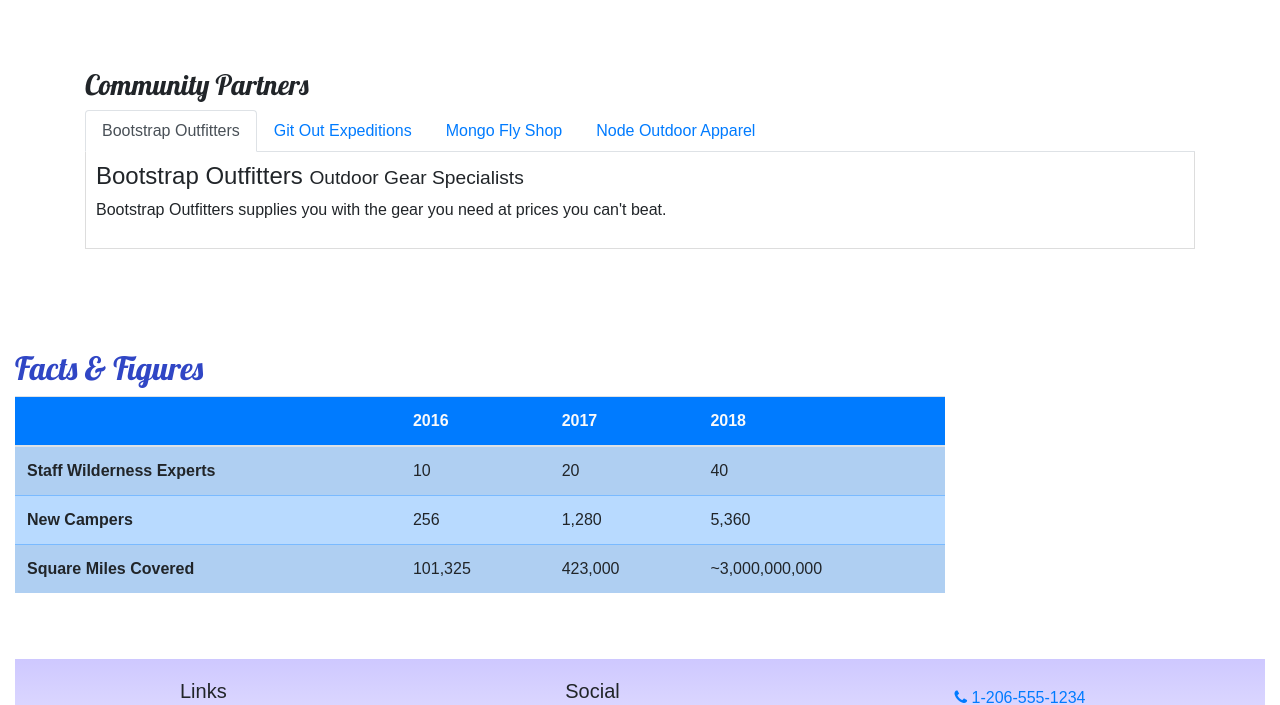
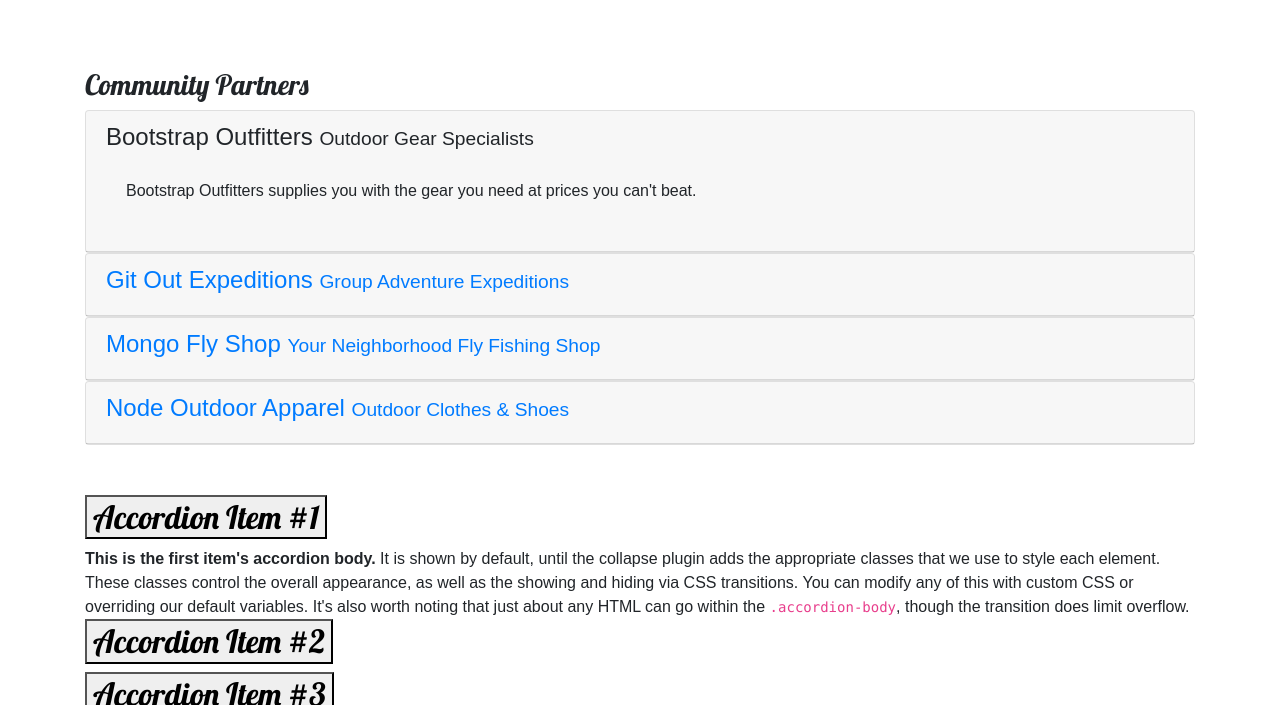
Before and after one commit to Silasj86/bootcampstuffs, a website: page aboutus.html in a window 1280 px wide. Shown: the part 810-1515 px from the top of the page. Drawn offline with nearby package versions, Linux system fonts and the light colour scheme.

Commit message:
accordian

```diff
--- a/aboutus.html
+++ b/aboutus.html
@@ -42,10 +42,12 @@
                 </button>
                 <div class="collapse navbar-collapse" id="nucampNavbar">
                     <ul class="navbar-nav">
-                <li class="nav-item active"><a class="nav-link" href="index.html"><i class="fa fa-home fa-lg"></i>Home</a></li>
+                        <li class="nav-item active"><a class="nav-link" href="index.html"><i
+                                    class="fa fa-home fa-lg"></i>Home</a></li>
                         <li class="nav-item"><a class="nav-link" href="#"><i class="fa fa-info fa-lg"></i>About</a></li>
                         <li class="nav-item"><a class="nav-link" href="#"><i class="fa fa-list fa-lg"></i>Sites</a></li>
-                <li class="nav-item"><a class="nav-link" href="contactus.html"><i class="fa fa-address-card fa-lg"></i>Contact</a></li>
+                        <li class="nav-item"><a class="nav-link" href="contactus.html"><i
+                                    class="fa fa-address-card fa-lg"></i>Contact</a></li>
                     </ul>
                 </div>
         </div>
@@ -56,6 +58,7 @@
             <li class="breadcrumb-item"><a href="index.html">Home</a></li>
             <li class="breadcrumb-item active">About</li>
         </ol>
+    </div>
 
     <div class="container">
         <div>
@@ -69,7 +72,11 @@
         <div class="row row-content">
             <div class="col-sm-6">
                 <h3>Our Mission</h3>
-                <p>We present a curated database of the best campsites in the vast woods and backcountry of the World Wide Web Wilderness. We increase access to adventure for the public while promoting safe and respectful use of resources. The expert wilderness trekkers on our staff personally verify each campsite to make sure that they are up to our standards. We also present a platform for campers to share reviews on campsites they have visited with  each other.</p>
+                <p>We present a curated database of the best campsites in the vast woods and backcountry of the
+                    World Wide Web Wilderness. We increase access to adventure for the public while promoting safe
+                    and respectful use of resources. The expert wilderness trekkers on our staff personally verify
+                    each campsite to make sure that they are up to our standards. We also present a platform for
+                    campers to share reviews on campsites they have visited with each other.</p>
             </div>
 
             <div class="col-sm-6">
@@ -92,7 +99,8 @@
             <div class="col">
                 <div class="card bg-light mt-3">
                     <blockquote class="blockquote card-body">
-                        <p class="mb-0">I will not follow where the path may lead, but I will go where there is no path, and I will leave a trail.</p>
+                        <p class="mb-0">I will not follow where the path may lead, but I will go where there is no
+                            path, and I will leave a trail.</p>
                         <footer class="blockquote-footer">Muriel Strode,
                             <cite title="Source Title">"Wind-Wafted Wild Flowers" -
                                 The Open Court, 1903
@@ -108,34 +116,116 @@
         <div class="row row-content">
             <div class="col">
                 <h3>Community Partners</h3>
-                <ul class="nav nav-tabs">
-                    <li class="nav-item"><a class="nav-link active" href="#bootstrap" role="tab" data-toggle="tab">Bootstrap Outfitters</a></li>
-                    <li class="nav-item"><a class="nav-link" href="#git" role="tab" data-toggle="tab">Git Out Expeditions</a></li>
-                    <li class="nav-item"> <a class="nav-link" href="#mongo" role="tab" data-toggle="tab">Mongo Fly Shop</a></li>
-                    <li class="nav-item"><a class="nav-link" href="#node" role="tab" data-toggle="tab">Node Outdoor Apparel</a></li>
-                </ul>
-                <div class="tab-content">
-                    <div role="tabpanel" class="tab-pane fade show active" id="bootstrap">
-                        <h4>Bootstrap Outfitters <small>Outdoor Gear Specialists</small></h4>
-                        <p class="d-none d-sm-block">Bootstrap Outfitters supplies you with the gear you need at prices you can't beat.</p>
+
+                <div class="accordian">
+                    <div class="card">
+                        <div role="tab" class="card-header">
+                            <h4>
+                                <a data-toggle="collapse" data-target="#bootstrap">
+                                    Bootstrap Outfitters <small>Outdoor Gear Specialists</small>
+                                </a>
+                            </h4>
+                            <div class="collapse show" id="bootstrap" data-parent="#accordion">
+                                <div class="card-body">
+                                    <p class="d-none d-sm-block">Bootstrap Outfitters supplies you with the gear you
+                                        need at prices you can't beat.</p>
                                 </div>
-                    <div role="tabpanel" class="tab-pane fade" id="git">
-                        <h4>Git Out Expeditions <small>Group Adventure Expeditions</small></h4>
-                        <p class="d-none d-sm-block">Join Git Out Expeditions to explore new horizons with a group of other adventurers!</p>
                             </div>
-                    <div role="tabpanel" class="tab-pane fade" id="mongo">
-                        <h4>Mongo Fly Shop <small>Your Neighborhood Fly Fishing Shop.</small></h4>
-                        <p class="d-none d-sm-block">Need a new fishing pole, a tacklebox, or flies of all kinds? Stop by Mongo Fly Shop.</p>
                         </div>
-                    <div role="tabpanel" class="tab-pane fade" id="node">
-                        <h4>Node Outdoor Apparel <small>Outdoor Clothes & Shoes</small></h4>
-                        <p class="d-none d-sm-block">From polar fleeces to swimsuits, hiking boots to waders, a visit to Node will be sure to get you covered.</p>
+                    </div>
+                    <div class="card">
+                        <div role="tab" class="card-header">
+                            <h4>
+                                <a class="collapsed" data-toggle="collapse" data-target="#git">
+                                    Git Out Expeditions <small>Group Adventure Expeditions</small>
+                                </a>
+                            </h4>
+                            <div class="collapse" id="git" data-parent="#accordion">
+                                <div class="card-body">
+                                    <p class="d-none d-sm-block">Join Git Out Expeditions to explore new horizons
+                                        with a group of other adventurers!</p>
+                                </div>
+                            </div>
+                        </div>
+                    </div>
+                    <div class="card">
+                        <div role="tab" class="card-header">
+                            <h4>
+                                <a class="collapsed" data-toggle="collapse" data-target="#mongo">
+                                    Mongo Fly Shop <small>Your Neighborhood Fly Fishing Shop</small>
+                                </a>
+                            </h4>
+                            <div class="collapse" id="mongo" data-parent="#accordion">
+                                <div class="card-body">
+                                    <p class="d-none d-sm-block">Need a new fishing pole, a tacklebox, or flies of
+                                        all kinds? Stop by Mongo Fly Shop.</p>
+                                </div>
+                            </div>
+                        </div>
+                    </div>
+                    <div class="card">
+                        <div role="tab" class="card-header">
+                            <h4>
+                                <a class="collapsed" data-toggle="collapse" data-target="#node">
+                                    Node Outdoor Apparel <small>Outdoor Clothes & Shoes</small>
+                                </a>
+                            </h4>
+                            <div class="collapse" id="node" data-parent="#accordion">
+                                <div class="card-body">
+                                    <p class="d-none d-sm-block">From polar fleeces to swimsuits, hiking boots to
+                                        waders, a visit to Node will be sure to get you covered.</p>
+                                </div>
+                            </div>
+                        </div>
                     </div>
                 </div>
             </div>
         </div>
 
+
+
+
+
+        <div class="accordion" id="accordionExample">
+            <div class="accordion-item">
+              <h2 class="accordion-header" id="headingOne">
+                <button class="accordion-button" type="button" data-bs-toggle="collapse" data-bs-target="#collapseOne" aria-expanded="true" aria-controls="collapseOne">
+                  Accordion Item #1
+                </button>
+              </h2>
+              <div id="collapseOne" class="accordion-collapse collapse show" aria-labelledby="headingOne" data-bs-parent="#accordionExample">
+                <div class="accordion-body">
+                  <strong>This is the first item's accordion body.</strong> It is shown by default, until the collapse plugin adds the appropriate classes that we use to style each element. These classes control the overall appearance, as well as the showing and hiding via CSS transitions. You can modify any of this with custom CSS or overriding our default variables. It's also worth noting that just about any HTML can go within the <code>.accordion-body</code>, though the transition does limit overflow.
                 </div>
+              </div>
+            </div>
+            <div class="accordion-item">
+              <h2 class="accordion-header" id="headingTwo">
+                <button class="accordion-button collapsed" type="button" data-bs-toggle="collapse" data-bs-target="#collapseTwo" aria-expanded="false" aria-controls="collapseTwo">
+                  Accordion Item #2
+                </button>
+              </h2>
+              <div id="collapseTwo" class="accordion-collapse collapse" aria-labelledby="headingTwo" data-bs-parent="#accordionExample">
+                <div class="accordion-body">
+                  <strong>This is the second item's accordion body.</strong> It is hidden by default, until the collapse plugin adds the appropriate classes that we use to style each element. These classes control the overall appearance, as well as the showing and hiding via CSS transitions. You can modify any of this with custom CSS or overriding our default variables. It's also worth noting that just about any HTML can go within the <code>.accordion-body</code>, though the transition does limit overflow.
+                </div>
+              </div>
+            </div>
+            <div class="accordion-item">
+              <h2 class="accordion-header" id="headingThree">
+                <button class="accordion-button collapsed" type="button" data-bs-toggle="collapse" data-bs-target="#collapseThree" aria-expanded="false" aria-controls="collapseThree">
+                  Accordion Item #3
+                </button>
+              </h2>
+              <div id="collapseThree" class="accordion-collapse collapse" aria-labelledby="headingThree" data-bs-parent="#accordionExample">
+                <div class="accordion-body">
+                  <strong>This is the third item's accordion body.</strong> It is hidden by default, until the collapse plugin adds the appropriate classes that we use to style each element. These classes control the overall appearance, as well as the showing and hiding via CSS transitions. You can modify any of this with custom CSS or overriding our default variables. It's also worth noting that just about any HTML can go within the <code>.accordion-body</code>, though the transition does limit overflow.
+                </div>
+              </div>
+            </div>
+          </div>
+
+
 
         <div class="row row-content">
             <div class="col-sm-9">
@@ -174,6 +264,7 @@
                 </div>
             </div>
         </div>
+    </div>
 
     <footer class="site-footer">
         <div class="container">
@@ -189,15 +280,21 @@
                 </div>
                 <div class="col-6 col-sm-5 text-center">
                     <h5>Social</h5>
-                    <a class="btn btn-social-icon btn-instagram" href="http://instagram.com/"><i class="fa fa-instagram"></i></a>
-                    <a class="btn btn-social-icon btn-facebook" href="http://facebook.com/"><i class="fa fa-facebook"></i></a>
-                    <a class="btn btn-social-icon btn-twitter" href="http://twitter.com/"><i class="fa fa-twitter"></i></a>
-                    <a class="btn btn-social-icon btn-google" href="http://youtube.com/"><i class="fa fa-youtube"></i></a>
+                    <a class="btn btn-social-icon btn-instagram" href="http://instagram.com/"><i
+                            class="fa fa-instagram"></i></a>
+                    <a class="btn btn-social-icon btn-facebook" href="http://facebook.com/"><i
+                            class="fa fa-facebook"></i></a>
+                    <a class="btn btn-social-icon btn-twitter" href="http://twitter.com/"><i
+                            class="fa fa-twitter"></i></a>
+                    <a class="btn btn-social-icon btn-google" href="http://youtube.com/"><i
+                            class="fa fa-youtube"></i></a>
                     . . .
                 </div>
                 <div class="col-sm-4 text-center">
-                    <a role="button" class="btn btn-link" href="tel:+12065551234"><i class="fa fa-phone"></i> 1-206-555-1234</a><br />
-                    <a role="button" class="btn btn-link" href="mailto:campsites@nucamp.co"><i class="fa fa-envelope-o"></i> campsites@nucamp.co</a>
+                    <a role="button" class="btn btn-link" href="tel:+12065551234"><i class="fa fa-phone"></i>
+                        1-206-555-1234</a><br />
+                    <a role="button" class="btn btn-link" href="mailto:campsites@nucamp.co"><i
+                            class="fa fa-envelope-o"></i> campsites@nucamp.co</a>
                 </div>
             </div>
         </div>
--- a/css/styles.css
+++ b/css/styles.css
@@ -39,9 +39,3 @@ header h2 {
    .jumbotron {
        margin: 0;
    }
-
-   .tab-content {
-    border: 1px solid #DDD;
-    border-top: none;
-    padding: 10px;
-}
```
Lines whose indentation alone changed are shown as unchanged.
